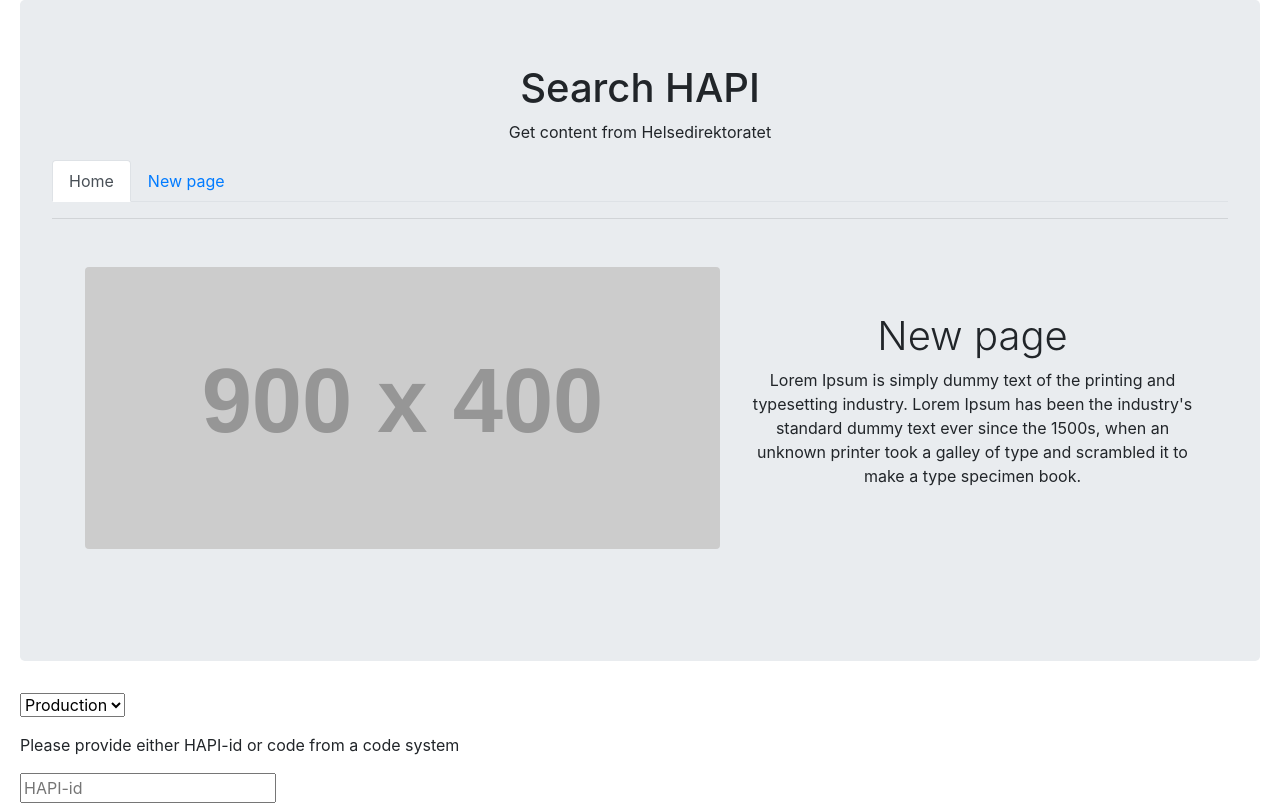
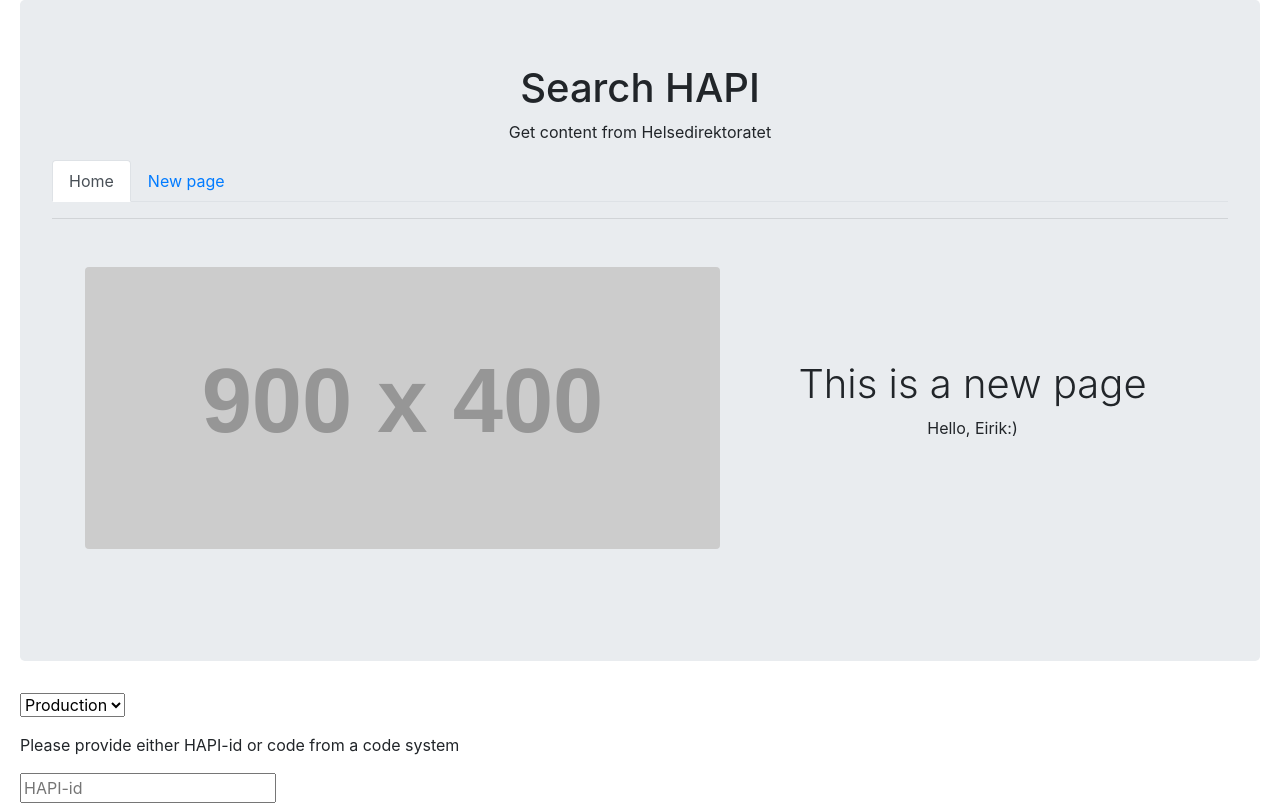
Before and after one commit to Conteir/HAPI, a React (Create React App) app: page /newpage in a window 1280 px wide. Shown: the top 805 px of the page. Built offline with nearby package versions, Linux system fonts and the light colour scheme.

Commit message:
small changes

```diff
--- a/src/components/NewPage.jsx
+++ b/src/components/NewPage.jsx
@@ -14,12 +14,9 @@
                   />
                 </div>
                 <div className="col-lg-5">
-                  <h1 className="font-weight-light">New page</h1>
+                  <h1 className="font-weight-light">This is a new page</h1>
                   <p>
-                    Lorem Ipsum is simply dummy text of the printing and typesetting
-                    industry. Lorem Ipsum has been the industry's standard dummy text
-                    ever since the 1500s, when an unknown printer took a galley of
-                    type and scrambled it to make a type specimen book.
+                    Hello, Eirik:)
                   </p>
                 </div>
               </div>
```
